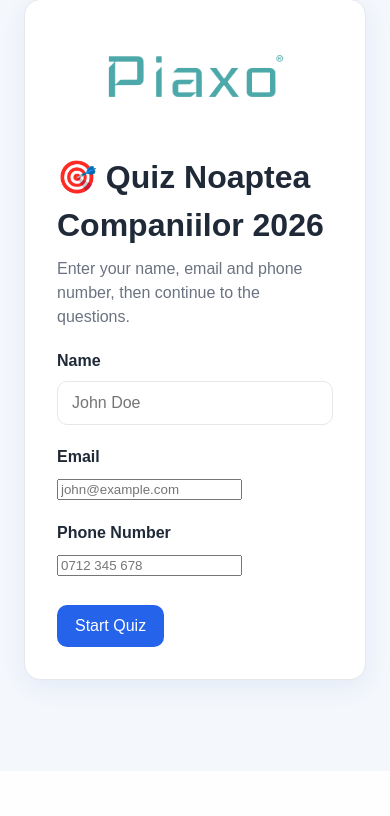
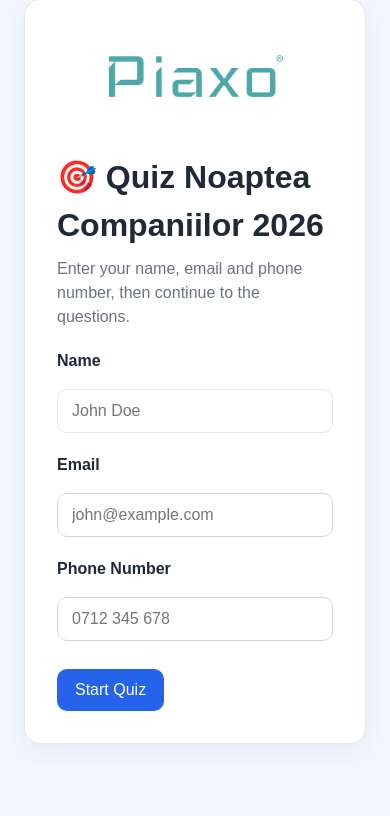
Before and after one commit to BeatriceNicola-Piaxo/quiz, a Flask app: page / in a window 390 px wide. Shown: the part 73-889 px from the top of the page. Before the commit the page ends 773 px from the top, so only its background shows below. Run offline with Flask 3, Linux system fonts and the light colour scheme.

Commit message:
Style changes to email and phone number

```diff
--- a/templates/index.html
+++ b/templates/index.html
@@ -54,6 +54,17 @@
       margin-top: 20px;
     }
 
+    .form-control {
+      width: 100%;
+      padding: 12px 14px;
+      border-radius: 10px;
+      border: 1px solid #d1d5db;
+      font-size: 1rem;
+      margin-top: 8px;
+      background: white;
+      box-sizing: border-box;
+    }
+
     label {
       display: block;
       font-weight: 700;
@@ -100,18 +111,18 @@
 
       <form method="get" action="/quiz">
         <div class="name-wrap">
-          <label for="name">Name</label>
-          <input id="name" name="name" type="text" placeholder="John Doe" required />
+          <label for="name"><strong>Name</strong></label>
+          <input class="form-control" id="name" name="name" type="text" placeholder="John Doe" required />
         </div>
 
         <div class="name-wrap">
-          <label for="email">Email</label>
-          <input id="email" name="email" type="email" placeholder="john@example.com" required />
+          <label for="email"><strong>Email</strong></label>
+          <input class="form-control" id="email" name="email" type="email" placeholder="john@example.com" required />
         </div>
 
         <div class="name-wrap">
-          <label for="phone">Phone Number</label>
-          <input id="phone" name="phone" type="tel" placeholder="0712 345 678" required />
+          <label for="phone"><strong>Phone Number</strong></label>
+          <input class="form-control" id="phone" name="phone" type="tel" placeholder="0712 345 678" required />
         </div>
 
         <button type="submit">Start Quiz</button>
```
